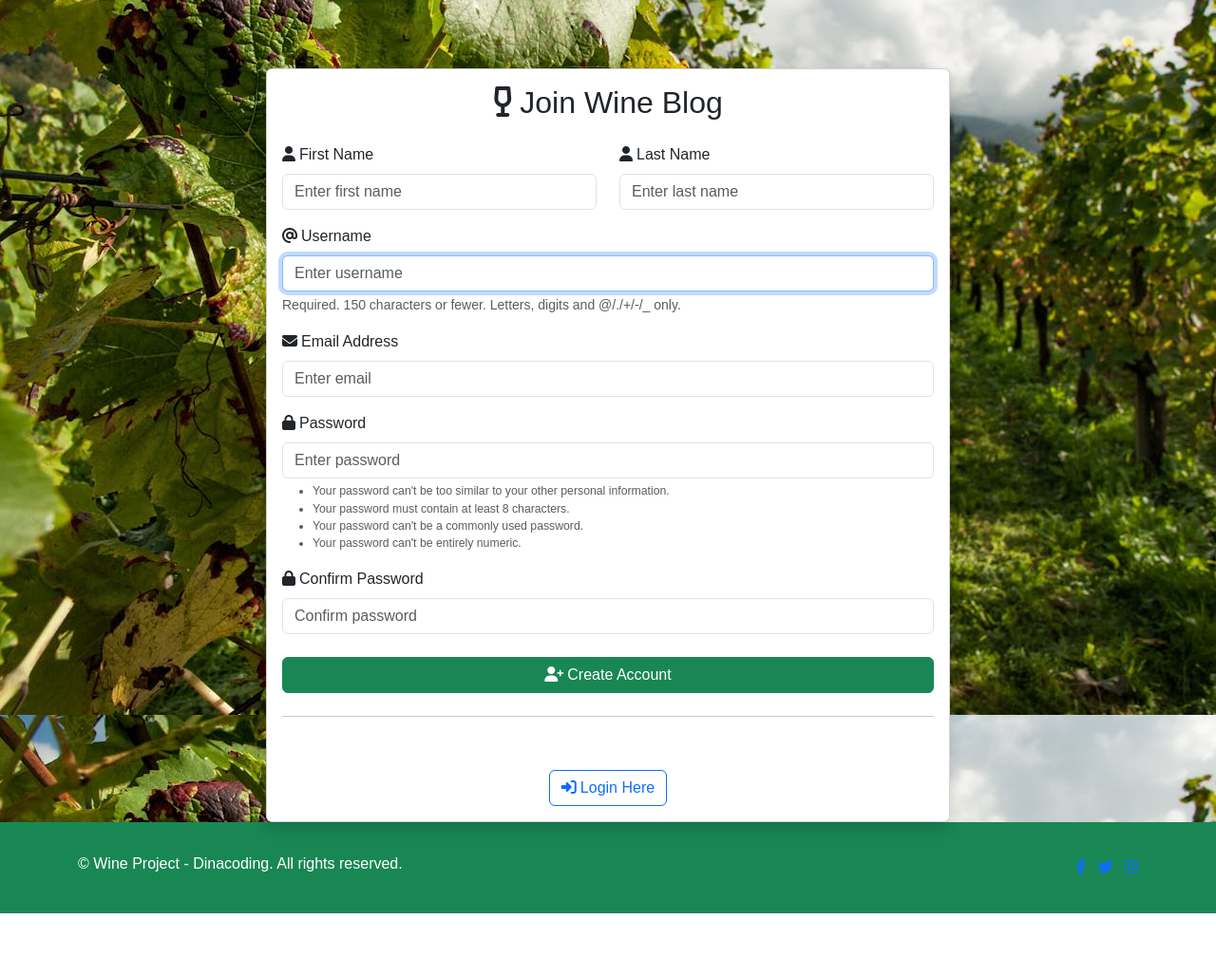
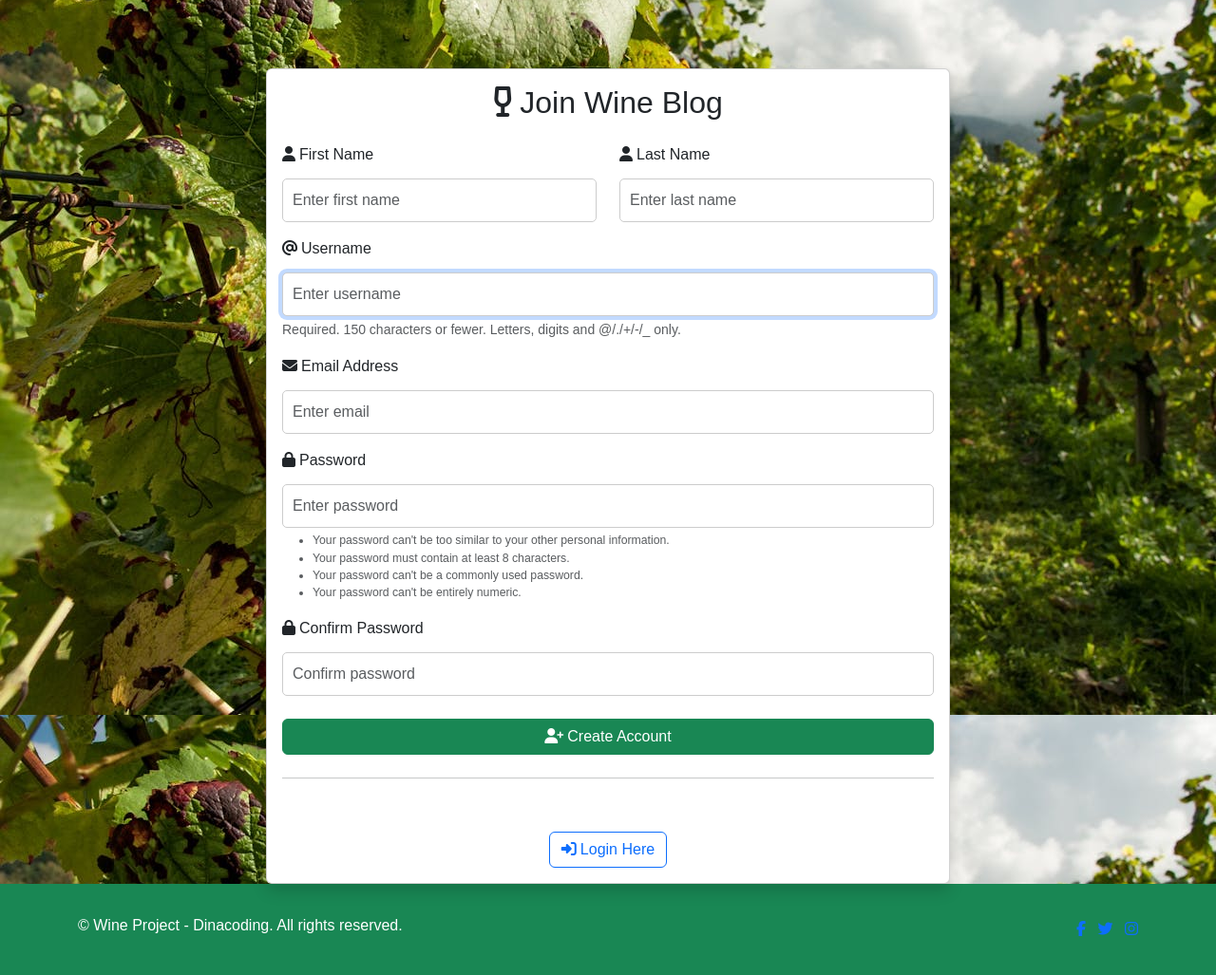
Before and after one commit to Dinacoding/wine_project, a Django app: page /register/ in a window 1280 px wide. Shown: the part 99-1126 px from the top of the page at 95% size. Before the commit the page ends 1061 px from the top, so only its background shows below. Run offline with Django 5.2, Linux system fonts and the light colour scheme.

Commit message:
Add the changes to the inputs

```diff
--- a/static/css/styles.css
+++ b/static/css/styles.css
@@ -72,12 +72,19 @@ header {
 
 input#id_title,
 input#id_wine_name,
-input#id_vintage_year {
+input#id_vintage_year,
+input#id_username,
+input#id_password,
+input#id_email,
+input#id_first_name,
+input#id_last_name,
+input#id_password1,
+input#id_password2 {
     background-color: #ffffff;
     color: rgb(46, 145, 100);
     border: 1px solid #ccc;
     padding: 10px;
-    width: 100%;
+    min-width: 100%;
     border-radius: 5px;
     margin-top: 5px;
 
--- a/wine_app/forms.py
+++ b/wine_app/forms.py
@@ -49,11 +49,11 @@ class UserRegistrationForm(UserCreationForm):
         super().__init__(*args, **kwargs)
         # Add styling to password fields
         self.fields['password1'].widget.attrs.update({
-            'class': 'form-control',
+            'class': 'form-control w-100',
             'placeholder': 'Enter password'
         })
         self.fields['password2'].widget.attrs.update({
-            'class': 'form-control',
+            'class': 'form-control w-100',
             'placeholder': 'Confirm password'
         })
 
--- a/wine_app/templates/wine_app/login.html
+++ b/wine_app/templates/wine_app/login.html
@@ -4,8 +4,7 @@
 {% block title %}Login - Wine Blog{% endblock %}
 
 {% block content %}
-<main class="container-fluid vh-100 d-flex align-items-center justify-content-center">
-    <div class="container mt-5">
+    <div class="container mt-5 ">
         <div class="row justify-content-center">
             <div class="col-md-6">
                 <div class="card shadow">
```
